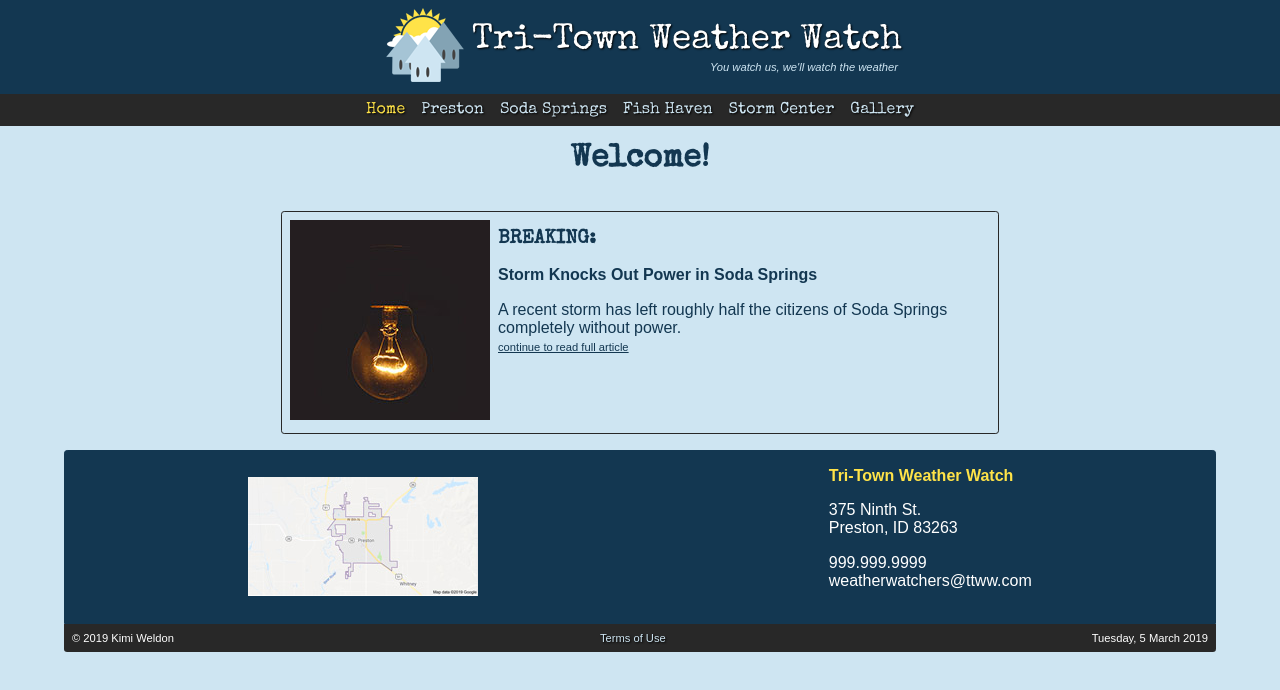
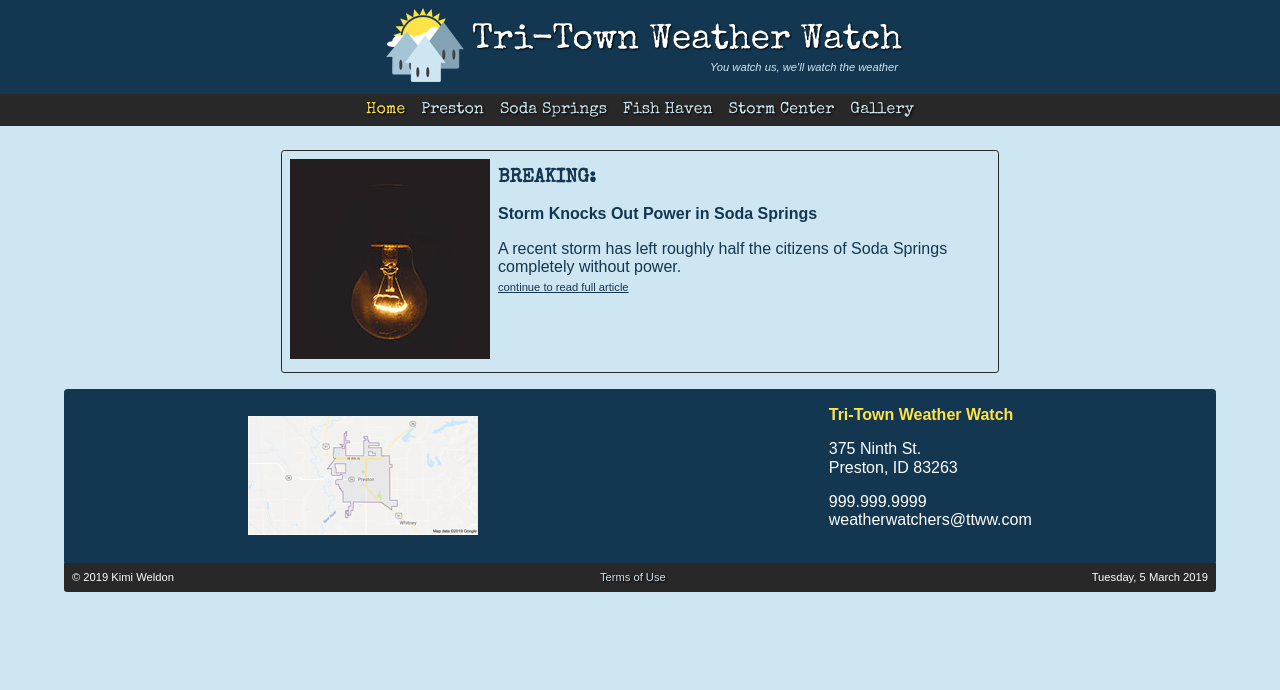
Before and after one commit to Kiadawel/Kiadawel.github.io, a plain HTML site: page assignments/lesson-9/index.html in a window 1280 px wide. Drawn offline with nearby package versions, Linux system fonts and the light colour scheme; no server answers; a web font is replaced by a local one.

Commit message:
updated images/removed header text from index

```diff
--- a/assignments/lesson-9/index.html
+++ b/assignments/lesson-9/index.html
@@ -48,8 +48,6 @@
             </nav>
         </header>
         <main>
-            <h1 class="pagename">Welcome!</h1>
-
             <section id="tritown">
                 <!-- Populated with JSON data. Leave blank! -->
             </section>
```
Also changed, not shown: images/index-wireframe-large.jpg, images/index-wireframe-small.jpg.
